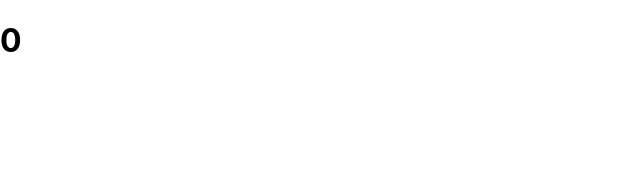
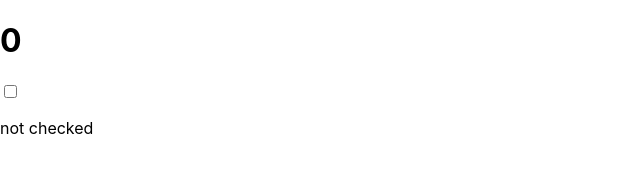
Before and after one commit to sitaramsandeep/react-hooks, a React (Create React App) app: page / in a window 1280 px wide. Shown: the top 188 px of the page, without its empty margins (0-640 px from the left). Built offline with nearby package versions, Linux system fonts and the light colour scheme.

Commit message:
Handling state with useReducer and refactoring

```diff
--- a/src/App.js
+++ b/src/App.js
@@ -3,7 +3,17 @@ import './App.css';
 
 function App() {
   const [number, setNumber] = useReducer((number, newNumber) => number + newNumber ,0)
-  return <h1 onClick={() => setNumber(1)}>{number}</h1>
+  const [checked, toggle] = useReducer(
+    (checked) => !checked,
+    false
+  )
+  return (
+    <div>
+      <h1 onClick={() => setNumber(1)}>{number}</h1>
+      <input type="checkbox" value={checked} onChange={toggle}/>
+      <p>{checked ? "checked" : "not checked"}</p>
+    </div>
+  )
 }
 
 export default App;
```
